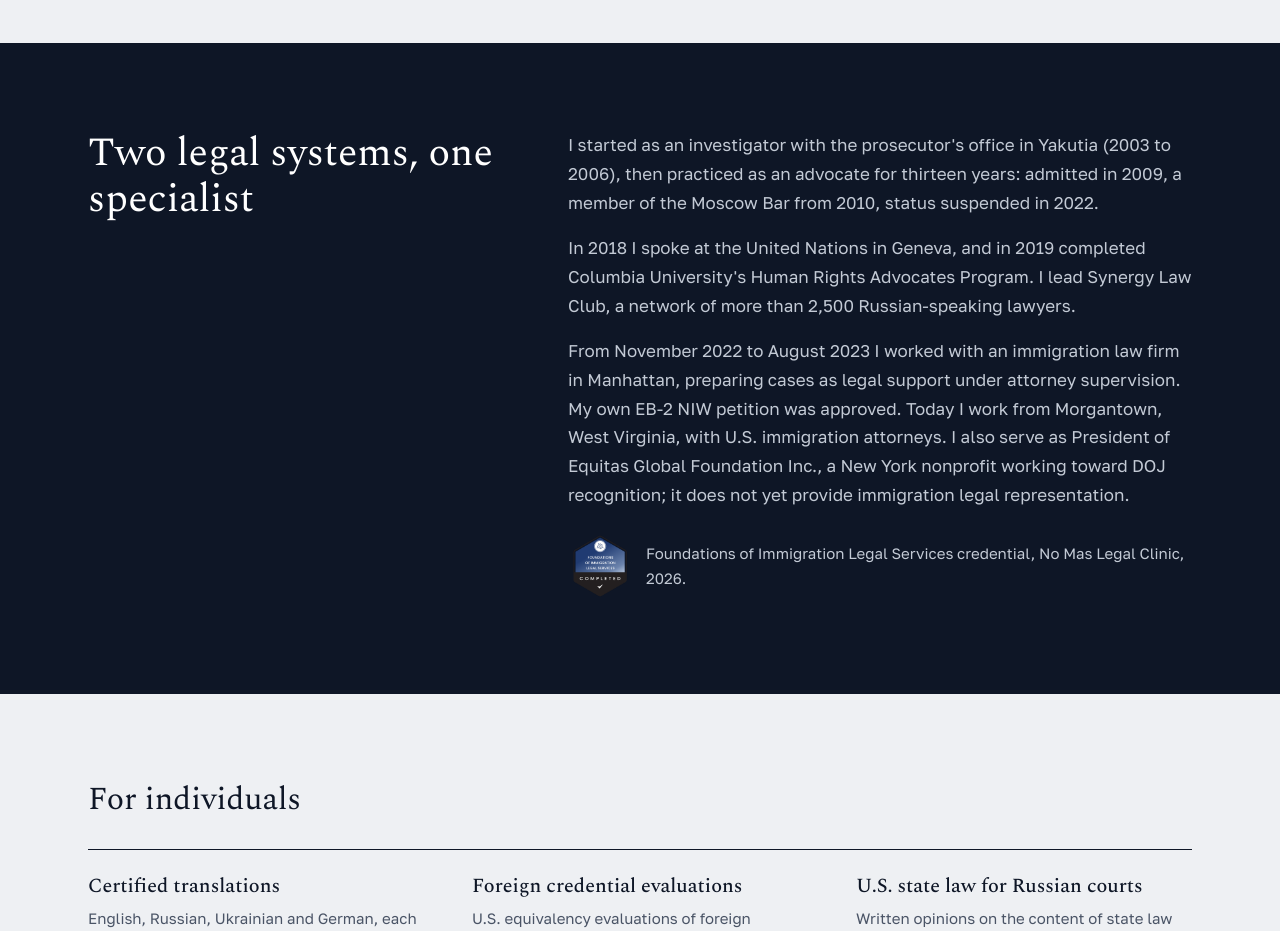
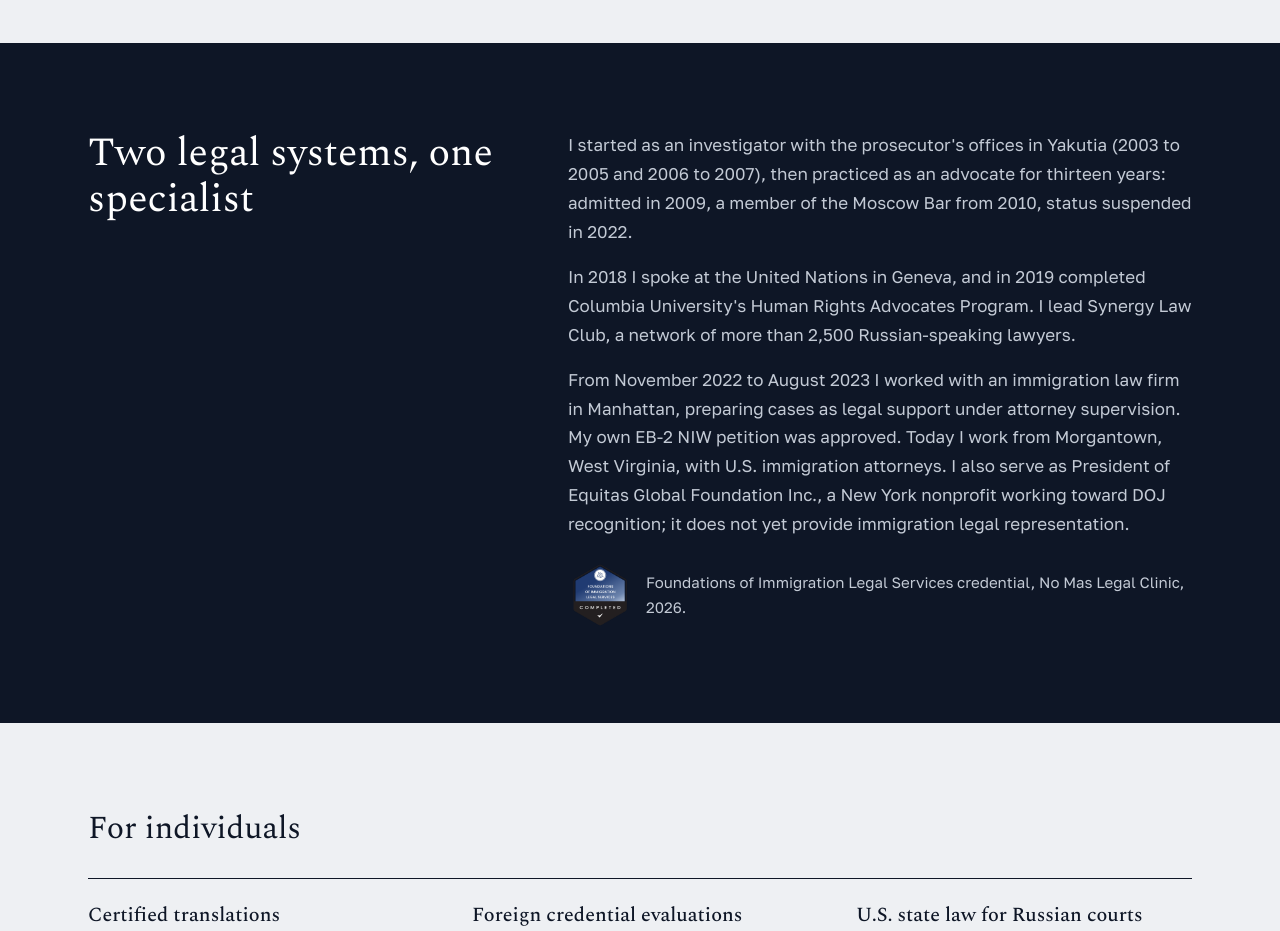
Before and after one commit to Pshamaev/platon.law, a website: page public/index.html in a window 1280 px wide. Shown: the part 2600-3531 px from the top of the page. Drawn offline with nearby package versions, Linux system fonts and the light colour scheme.

Commit message:
Fix prosecutor investigator dates: two periods, 2003-2005 and 2006-2007
Co-Authored-By: Claude Opus 5.5 <noreply@anthropic.com>
Claude-Session: https://claude.ai/code/session_019BS8apGAJxB4VzXm2bNe2A

```diff
--- a/public/index.html
+++ b/public/index.html
@@ -262,7 +262,7 @@
         <div class="wrap">
             <h2>Two legal systems, one specialist</h2>
             <div class="about-text">
-                <p>I started as an investigator with the prosecutor's office in Yakutia (2003 to 2006), then practiced as an advocate for thirteen years: admitted in 2009, a member of the Moscow Bar from 2010, status suspended in 2022.</p>
+                <p>I started as an investigator with the prosecutor's offices in Yakutia (2003 to 2005 and 2006 to 2007), then practiced as an advocate for thirteen years: admitted in 2009, a member of the Moscow Bar from 2010, status suspended in 2022.</p>
                 <p>In 2018 I spoke at the United Nations in Geneva, and in 2019 completed Columbia University's Human Rights Advocates Program. I lead Synergy Law Club, a network of more than 2,500 Russian-speaking lawyers.</p>
                 <p>From November 2022 to August 2023 I worked with an immigration law firm in Manhattan, preparing cases as legal support under attorney supervision. My own EB-2 NIW petition was approved. Today I work from Morgantown, West Virginia, with U.S. immigration attorneys. I also serve as President of Equitas Global Foundation Inc., a New York nonprofit working toward DOJ recognition; it does not yet provide immigration legal representation.</p>
                 <div class="training">
```
Also changed, not shown: public/ru.html (+1 -1 lines).
